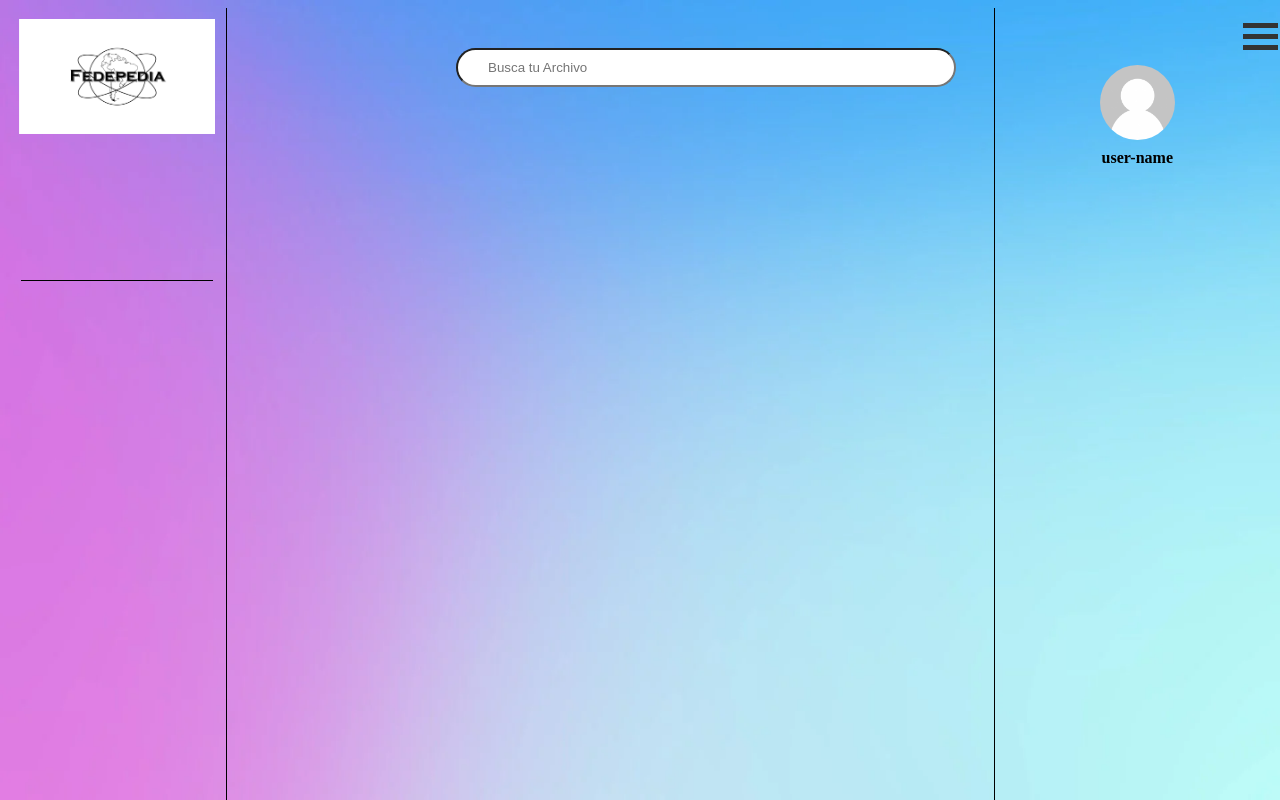
After one commit to Ezequiel12D/fedepedia, a PHP site: page /views/discusiones.php in a window 1280 px wide. The commit adds this page. Run offline with PHP 8.4, Linux system fonts and the light colour scheme.

Commit message:
html discusiones version 1.0

```diff
--- a/css/style_layout.css
+++ b/css/style_layout.css
@@ -122,3 +122,12 @@
   #link-bar a {
     color: inherit;
   }
+  #buscador {
+    border-radius: 20px;
+    width: 500px;
+    position: fixed;
+    margin-left: 35%;
+    margin-top: 40px;
+    padding: 10px 10px 10px 30px;
+    outline: none;
+  }
--- /dev/null
+++ b/views/discusiones.php
@@ -0,0 +1,40 @@
+<!DOCTYPE html>
+<html lang="en">
+
+<head>
+    <meta charset="UTF-8">
+    <meta http-equiv="X-UA-Compatible" content="IE=edge">
+    <meta name="viewport" content="width=device-width, initial-scale=1.0">
+    <link rel="stylesheet" href="../css/style_layout.css">
+
+</head>
+
+<body>
+    <input type="search" placeholder="Busca tu Archivo" id="buscador" />
+
+    <div id="left-bar">
+        <div class="container-logo">
+            <a href="">
+                <img src="../images/logo.png" class="rounded float-left img-logo" alt="img_logo">
+            </a>
+        </div>
+        <div id="search-bar">
+        </div>
+        <div class="lh" style="top:35%"></div>
+    </div>
+    </div>
+    <div id="right-bar">
+        <div class="container--menu-btn" onclick="myFunction(this)">
+            <div class="bar1"></div>
+            <div class="bar2"></div>
+            <div class="bar3"></div>
+        </div>
+        <script>function myFunction(x) { x.classList.toggle("change"); } </script>
+        <div class="profile-pic-btn">
+            <div id="user_profile_pic"><img src="../images/profile/default.png" alt="profile_pic"></div>
+        </div>
+        <div id="user-name"><b>user-name</b></div>
+    </div>
+</body>
+
+</html>
```
